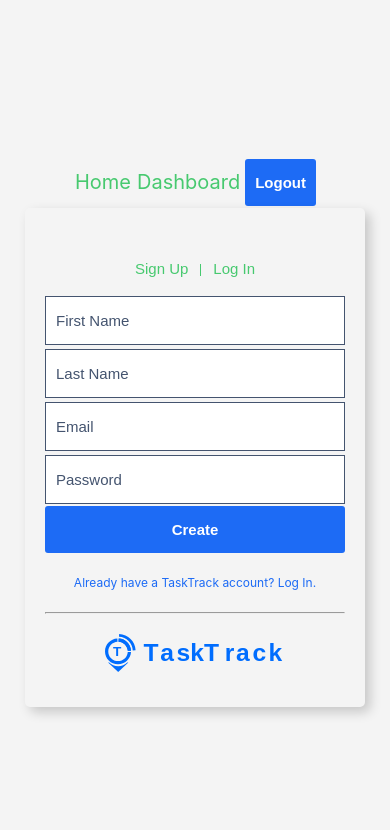
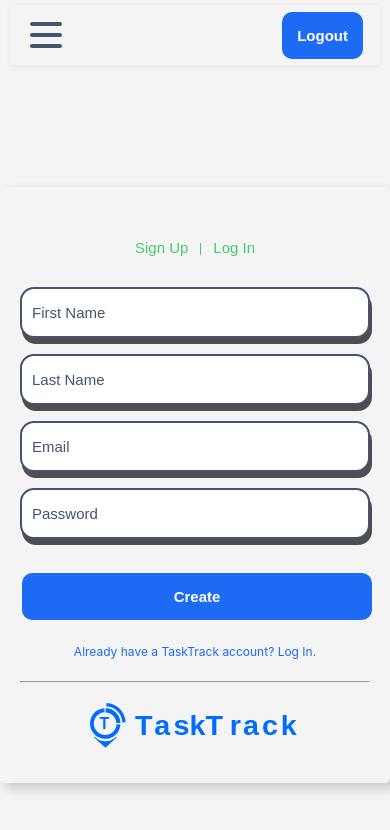
Before and after one commit to eberbrown/ih-todo-final-project, a Vue app: page / in a window 390 px wide. Shown: the top 830 px of the page. Built offline with nearby package versions, Linux system fonts and the light colour scheme; no server answers.

Commit message:
responsive navbar and change in css for inputs and buttons

```diff
--- a/src/App.vue
+++ b/src/App.vue
@@ -1,11 +1,13 @@
 <script setup>
-import NavBar from "./components/NavBar.vue";
+/* import NavBar from "./components/NavBar.vue"; */
+import NavBarCopy from "./components/NavBarCopy.vue";
 </script>
 
 <template>
   <header>
     <div class="wrapper">
-      <NavBar />
+      <!-- <NavBar /> -->
+      <NavBarCopy />
     </div>
   </header>
 
@@ -14,31 +16,7 @@ import NavBar from "./components/NavBar.vue";
 
 <style scoped>
 header {
-  width: 100%;
+  width: 100vw;
 }
 
-nav {
-  /* width: 100%; */
-  font-size: 12px;
-  text-align: center;
-  margin-top: 2rem;
-}
-
-nav a.router-link-exact-active {
-  color: var(--color-text);
-}
-
-nav a.router-link-exact-active:hover {
-  background-color: transparent;
-}
-
-nav a {
-  display: inline-block;
-  padding: 0 1rem;
-  border-left: 1px solid var(--color-border);
-}
-
-nav a:first-of-type {
-  border: 0;
-}
 </style>
--- a/src/assets/base.css
+++ b/src/assets/base.css
@@ -70,7 +70,7 @@ button {
   color: #ffffff;
   font-weight: bold;
   border: none;
-  border-radius: 3px;
+  border-radius: 10px;
   cursor: pointer;
 }
 
@@ -79,8 +79,10 @@ input {
   font-size: 1.5rem;
   background-color: none;
   color: #1D6BF5;
-  border: 1px solid #44546F;
   margin: 2px 0;
+  border: 2px solid #44546f;
+  border-radius: 14px;
+  box-shadow: 2px 6px 0px 0px rgba(0, 0, 0, 0.68);
 }
 
 input::placeholder {
--- a/src/assets/main.css
+++ b/src/assets/main.css
@@ -10,18 +10,21 @@
 
 body {
   display: flex;
-  place-items: center;
+  justify-content: center;
+  align-items: center;
+  min-height: 100vh;
 }
 
 #app {
   display: flex;
   flex-direction: column;
-  justify-content: flex-start;
   align-items: center;
   max-width: 1280px;
+  min-height: 100vh;
   margin: 0 auto;
   font-weight: normal;
 }
+
 
 a {
   text-decoration: none;
--- a/src/components/LogInComp.vue
+++ b/src/components/LogInComp.vue
@@ -34,10 +34,13 @@ const loginUser = async () => {
 
 .sign-in-form-btn {
 	width: 100%;
-    margin: 0;
+    margin-top: 32px;
     padding: auto;
 }
 
+.inputContainer {
+	margin-top: 12px;
+}
 
 .inputContainer input {
     width: 100%;
--- a/src/components/NavBar.vue
+++ b/src/components/NavBar.vue
@@ -25,8 +25,29 @@ nav {
   display: flex;
   align-items: center;
   justify-content: center;
+  width: 100%;
+  padding: 5px 10px;
 }
+
 a {
   font-size: 2rem;
 }
+
+nav a.router-link-exact-active {
+  color: var(--color-text);
+}
+
+nav a.router-link-exact-active:hover {
+  background-color: transparent;
+}
+
+nav a {
+  display: inline-block;
+  padding: 0 1rem;
+  border-left: 1px solid var(--color-border);
+}
+
+nav a:first-of-type {
+  border: 0;
+}
 </style>
--- /dev/null
+++ b/src/components/NavBarCopy.vue
@@ -0,0 +1,182 @@
+<script setup>
+import { useAuthStore } from '@/stores/userStore';
+import { useRouter } from 'vue-router'
+
+const userStore = useAuthStore()
+const router = useRouter()
+
+const logOut = async () => {
+  await userStore.signOut()
+  router.push('/')
+};
+
+</script>
+
+<template>
+  <nav>
+    <div class="navbar">
+      <div class="container nav-container">
+        <input class="checkbox" type="checkbox" name="" id="" />
+        <div class="hamburger-lines">
+          <span class="line line1"></span>
+          <span class="line line2"></span>
+          <span class="line line3"></span>
+        </div>
+        <div class="logo">
+          <!-- <h1>Navbar</h1> -->
+          <button @click="logOut"> Logout </button>
+        </div>
+        <div class="menu-items">
+          <li>
+            <RouterLink to="/">Home</RouterLink>
+          </li>
+          <li>
+            <RouterLink to="/loggedin">Dashboard</RouterLink>
+          </li>
+          <li><RouterLink to="#">blogs</RouterLink></li>
+          <li><RouterLink to="#">portfolio</RouterLink></li>
+          <li><RouterLink to="#">contact</RouterLink></li>
+        </div>
+      </div>
+    </div>
+  </nav>
+</template>
+
+<style scoped>
+nav {
+  width: 100%;
+  padding: 5px 10px;
+}
+
+.container {
+  margin: auto;
+}
+
+.navbar {
+  box-shadow: 0 1px 4px rgb(146 161 176 / 15%);
+}
+
+.navbar .nav-container li {
+  list-style: none;
+}
+
+.navbar .nav-container a {
+  text-decoration: none;
+  color: #47C96F;
+  font-weight: 500;
+  font-size: 3rem;
+  padding: 1rem;
+  display: inline-block;
+}
+
+.navbar .nav-container a:hover{
+    font-weight: bolder;
+    color: #1DF564;
+}
+
+.nav-container {
+  display: block;
+  position: relative;
+  height: 60px;
+}
+
+.nav-container .checkbox {
+  position: absolute;
+  display: block;
+  height: 32px;
+  width: 32px;
+  top: 20px;
+  left: 20px;
+  z-index: 5;
+  opacity: 0;
+  cursor: pointer;
+}
+
+.nav-container .hamburger-lines {
+  display: block;
+  height: 26px;
+  width: 32px;
+  position: absolute;
+  top: 17px;
+  left: 20px;
+  z-index: 2;
+  display: flex;
+  flex-direction: column;
+  justify-content: space-between;
+}
+
+.nav-container .hamburger-lines .line {
+  display: block;
+  height: 4px;
+  width: 100%;
+  border-radius: 10px;
+  background: #44546F;
+}
+
+.nav-container .hamburger-lines .line1 {
+  transform-origin: 0% 0%;
+  transition: transform 0.4s ease-in-out;
+}
+
+.nav-container .hamburger-lines .line2 {
+  transition: transform 0.2s ease-in-out;
+}
+
+.nav-container .hamburger-lines .line3 {
+  transform-origin: 0% 100%;
+  transition: transform 0.4s ease-in-out;
+}
+
+button {
+  padding: 15px 15px;
+}
+
+.navbar .menu-items {
+  padding-top: 120px;
+  box-shadow: inset 0 0 2000px rgba(255, 255, 255, 0.5);
+  background-color: #f4f4f4;
+  height: 100vh;
+  width: 100%;
+  transform: translate(-150%);
+  display: flex;
+  flex-direction: column;
+  margin-left: -40px;
+  padding-left: 50px;
+  transition: transform 0.5s ease-in-out;
+  text-align: center;
+}
+
+.navbar .menu-items li {
+  margin-bottom: 1.2rem;
+  font-size: 1.5rem;
+  font-weight: 500;
+}
+
+.logo {
+  position: absolute;
+  top: 5px;
+  right: 15px;
+  font-size: 1.2rem;
+  color: #0e2431;
+}
+
+.nav-container input[type="checkbox"]:checked ~ .menu-items {
+  transform: translateX(0);
+}
+
+.nav-container input[type="checkbox"]:checked ~ .hamburger-lines .line1 {
+  transform: rotate(45deg);
+}
+
+.nav-container input[type="checkbox"]:checked ~ .hamburger-lines .line2 {
+  transform: scaleY(0);
+}
+
+.nav-container input[type="checkbox"]:checked ~ .hamburger-lines .line3 {
+  transform: rotate(-45deg);
+}
+
+.nav-container input[type="checkbox"]:checked ~ .logo{
+  display: none;
+}
+</style>
--- a/src/components/SignUpComp.vue
+++ b/src/components/SignUpComp.vue
@@ -48,6 +48,7 @@ const createAccountUser = () => {
 
 .inputContainer {
     width: 100%;
+    margin-top: 12px;
 }
 
 .inputContainer input {
@@ -56,7 +57,7 @@ const createAccountUser = () => {
 
 .sign-in-form-btn {
 	width: 100%;
-    margin: 0;
+    margin-top: 32px;
     padding: auto;
 }
 
--- a/src/components/TaskRow.vue
+++ b/src/components/TaskRow.vue
@@ -104,7 +104,7 @@ function formatDate(timestamp) {
     margin: 15px 0;
     padding-bottom: 10px;
     width: 100%;
-    border-radius: 20px;
+    border-radius: 17px;
     /* box-shadow: rgba(0, 0, 0, 0.16) 0px 1px 4px; */
     border: 2px solid #44546f;
     box-shadow: 2px 6px 0px 0px rgba(0, 0, 0, 0.68);
--- a/src/views/HomeView.vue
+++ b/src/views/HomeView.vue
@@ -41,9 +41,11 @@ function showSignUp() {
 			<img src="../components/icons/TaskTrackCSV.svg" alt="" class="home-view-logo">
 		</div>
 	</main>
+
 </template>
 
 <style scoped>
+
 .home-container {
 	width: 100%;
 	padding: 35px 20px;
@@ -51,6 +53,8 @@ function showSignUp() {
 	-moz-box-shadow: 5px 5px 12px 0px rgba(0, 0, 0, 0.19);
 	box-shadow: 5px 5px 12px 0px rgba(0, 0, 0, 0.19);
 	border-radius: 5px;
+	justify-self: center;
+	margin-top: 30%;
 }
 
 nav {
--- a/src/views/LoggedinView.vue
+++ b/src/views/LoggedinView.vue
@@ -194,7 +194,6 @@ const incompletedTaskCount = computed(() => {
 
 #taskName {
 	width: 100%;
-	border-radius: 3px;
 }
 
 .add-task-btn {
```
